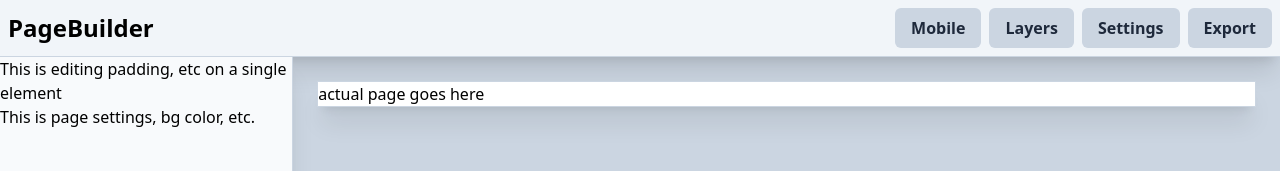
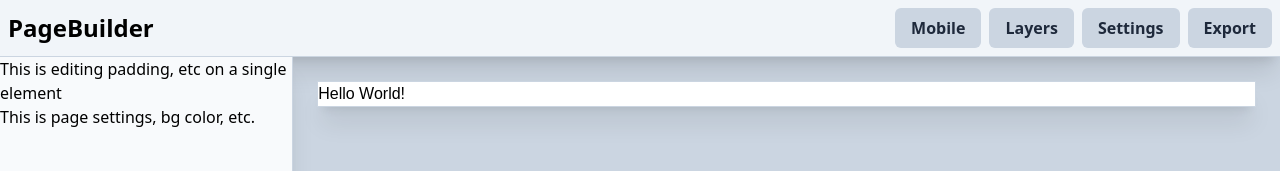
Before and after one commit to InternetStarship/Marketlify.xyz, a Next.js app: page / in a window 1280 px wide. Shown: the top 171 px of the page. Built offline with nearby package versions, Linux system fonts and the light colour scheme.

Commit message:
start of data structure

```diff
--- a/components/Canvas.js
+++ b/components/Canvas.js
@@ -3,10 +3,36 @@
  *   All rights reserved.
  */
 
-export default function Canvas() {
+export default function Canvas({ page }) {
   return (
     <main id="canvasContainer">
-      <div id="mainCanvas">actual page goes here</div>
+      <div id="mainCanvas">
+        {page.sections.map((section) => (
+          <div className="section" key={section.id} style={section.style}>
+            {section.rows.map((row) => (
+              <div className="row" key={row.id} style={row.style}>
+                {row.columns.map((column) => (
+                  <div className="column" key={column.id}>
+                    {column.elements.map((element) => (
+                      <div
+                        className="element"
+                        key={element.id}
+                        style={element.style}
+                      >
+                        {element.type === "text" ? (
+                          <p>{element.content}</p>
+                        ) : (
+                          <p>Unknown Element Type</p>
+                        )}
+                      </div>
+                    ))}
+                  </div>
+                ))}
+              </div>
+            ))}
+          </div>
+        ))}
+      </div>
     </main>
   );
 }
--- /dev/null
+++ b/components/builder/Element.js
@@ -0,0 +1,8 @@
+/*
+ *   Copyright (c) 2023 Wynter Jones
+ *   All rights reserved.
+ */
+
+export default function Elements() {
+  return <main className="">We'll see if this matters heh</main>;
+}
--- /dev/null
+++ b/components/builder/Section.js
@@ -0,0 +1,8 @@
+/*
+ *   Copyright (c) 2023 Wynter Jones
+ *   All rights reserved.
+ */
+
+export default function Section() {
+  return <main className="">We'll see if this matters heh</main>;
+}
--- a/pages/index.js
+++ b/pages/index.js
@@ -7,14 +7,124 @@ import Canvas from "../components/Canvas";
 import Toolbar from "../components/Toolbar";
 import Sidebar from "../components/Sidebar";
 
+import { useState } from "react";
+
 export default function Builder() {
+  const [page, setPage] = useState({
+    page: {
+      background: {
+        color: "#ffffff",
+        image: {
+          url: "",
+          position: "center",
+          repeat: "no-repeat",
+          size: "cover",
+        },
+      },
+      color: "#000000",
+      fontFamily: "sans-serif",
+    },
+    seo: {
+      title: "",
+      description: "",
+      keywords: "",
+      url: "",
+      image: "",
+      favicon: "",
+    },
+    code: {
+      head: "",
+      body: "",
+    },
+    sections: [
+      {
+        id: 1,
+        title: "Section 1",
+        style: {
+          background: {
+            color: "#ffffff",
+            image: {
+              url: "",
+              position: "center",
+              repeat: "no-repeat",
+              size: "cover",
+            },
+          },
+          border: {
+            width: 0,
+            style: "solid",
+            color: "#000000",
+          },
+          shadow: {
+            x: 0,
+            y: 0,
+            blur: 0,
+            spread: 0,
+            color: "#000000",
+          },
+        },
+        rows: [
+          {
+            id: 2,
+            style: {
+              background: {
+                color: "#ffffff",
+                image: {
+                  url: "",
+                  position: "center",
+                  repeat: "no-repeat",
+                  size: "cover",
+                },
+              },
+              border: {
+                width: 0,
+                style: "solid",
+                color: "#000000",
+              },
+              shadow: {
+                x: 0,
+                y: 0,
+                blur: 0,
+                spread: 0,
+                color: "#000000",
+              },
+            },
+            columns: [
+              {
+                id: 3,
+                elements: [
+                  {
+                    id: 4,
+                    type: "text",
+                    content: "Hello World!",
+                    style: {
+                      color: "#000000",
+                      fontFamily: "sans-serif",
+                      fontSize: 16,
+                      fontWeight: 400,
+                      fontStyle: "normal",
+                      textDecoration: "none",
+                      textAlign: "left",
+                      lineHeight: 1.5,
+                      letterSpacing: 0,
+                    },
+                  },
+                ],
+              },
+            ],
+          },
+        ],
+      },
+    ], // this is test data
+  });
+
   return (
     <main className="w-full h-screen overflow-hidden bg-slate-300">
       <Toolbar />
       <div className="flex flex-row">
         <Sidebar />
         <div className="w-full">
-          <Canvas />
+          <Canvas page={page} />
         </div>
       </div>
     </main>
--- a/styles/globals.css
+++ b/styles/globals.css
@@ -21,3 +21,9 @@
   width: 100%;
   max-width: 1000px;
 }
+
+.section:hover,
+.row:hover,
+.element:hover {
+  @apply bg-slate-100 cursor-pointer;
+}
```
Also changed, not shown: 1 other file (tests, documents, lock files or other folders).
